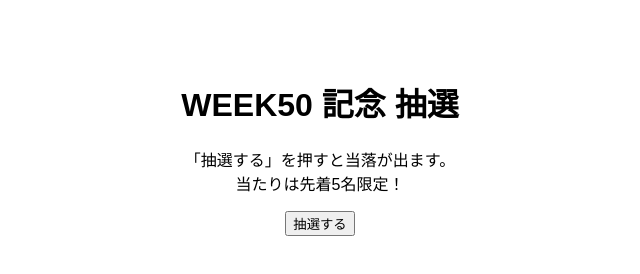
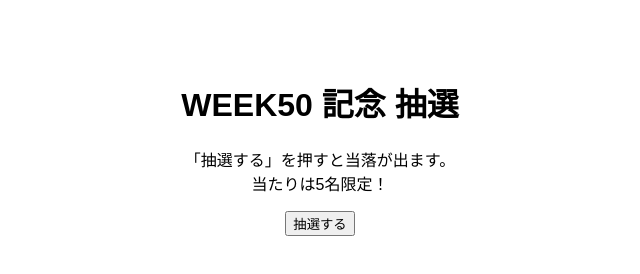
Before and after one commit to syukangaikyu-jpg/draw, a plain HTML site: page index.html in a window 1280 px wide. Shown: the full height of the page, 320-960 px from the left. Drawn offline with Linux system fonts and the light colour scheme.

Commit message:
Update index.html

```diff
--- a/index.html
+++ b/index.html
@@ -7,7 +7,7 @@
 </head>
 <body style="font-family:sans-serif; text-align:center; padding:50px;">
   <h1>WEEK50 記念 抽選</h1>
-  <p>「抽選する」を押すと当落が出ます。<br>当たりは先着5名限定！</p>
+  <p>「抽選する」を押すと当落が出ます。<br>当たりは5名限定！</p>
   <button onclick="draw()">抽選する</button>
   <div id="result" style="margin-top:20px; font-size:18px;"></div>
 
```
